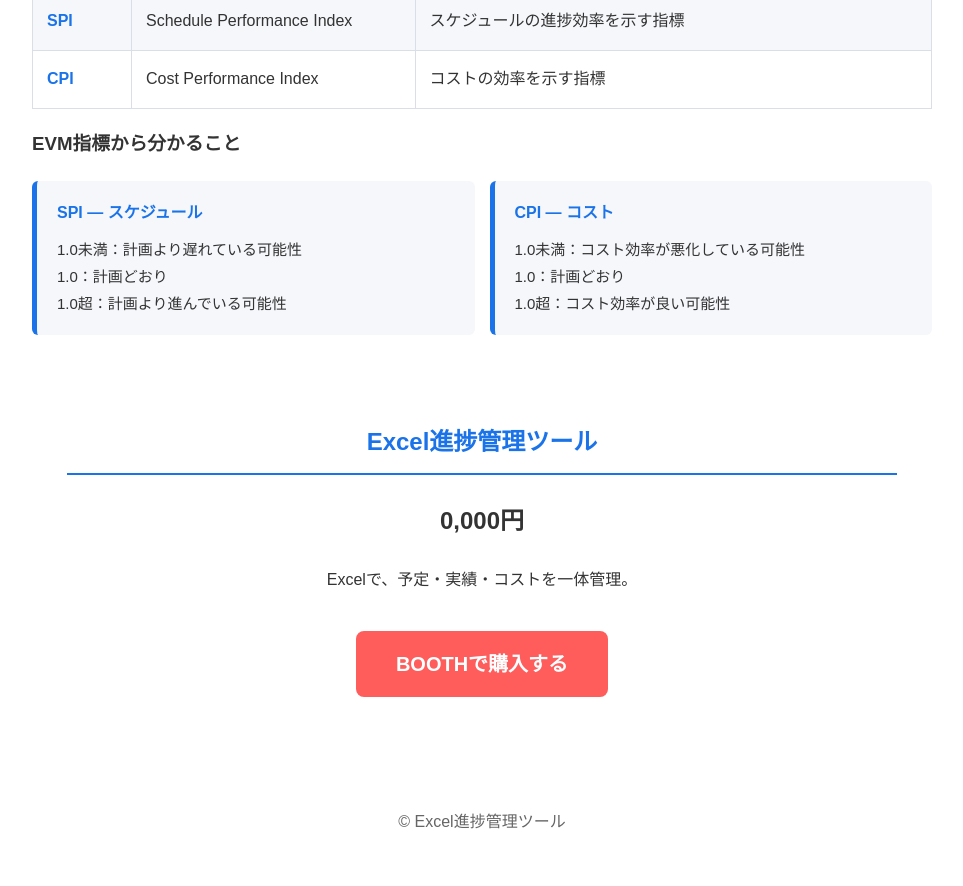
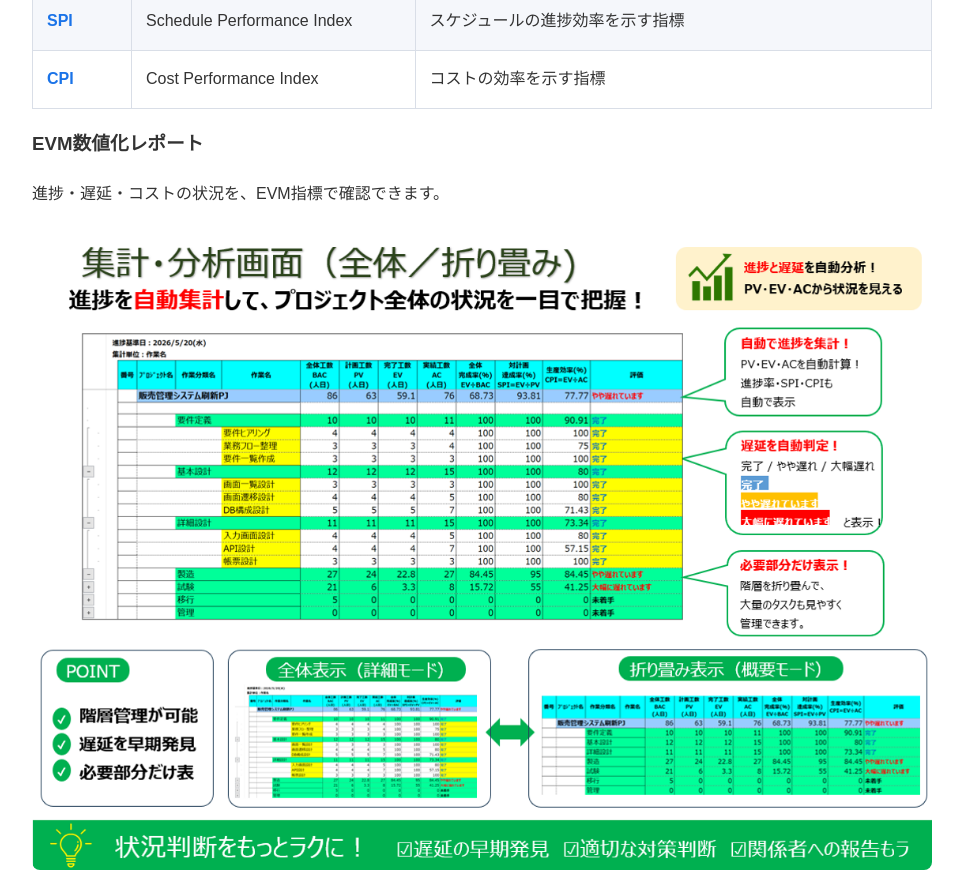
Before and after one commit to tsushintaro/excel-progress-management, a plain HTML site: page index.html in a window 1280 px wide. Shown: the part 2760-3646 px from the top of the page, without its empty margins (158-1121 px from the left). Drawn offline with Linux system fonts and the light colour scheme.

Commit message:
EVM数値化レポート画像を追加

```diff
--- a/css/style.css
+++ b/css/style.css
@@ -236,3 +236,11 @@
     }
 
 }
+
+.evm-report-image {
+    display: block;
+    max-width: 100%;
+    height: auto;
+    margin: 30px auto;
+    border-radius: 8px;
+}
--- a/index.html
+++ b/index.html
@@ -194,8 +194,16 @@
 
         </table>
 
+        <h3>EVM数値化レポート</h3>
+
+        <p>
+            進捗・遅延・コストの状況を、EVM指標で確認できます。
+        </p>
+
+        <img class="evm-report-image" src="images/evm-report-guide.png" alt="EVM数値化レポートの集計・分析画面">
 
         <h3>EVM指標から分かること</h3>
+
 
         <div class="evm-guide">
 
@@ -219,6 +227,7 @@
 
         </div>
 
+    </section>
 
     <section class="purchase">
 
```
Also changed, not shown: images/evm-report-guide.png (added). Lines whose indentation alone changed are shown as unchanged.
